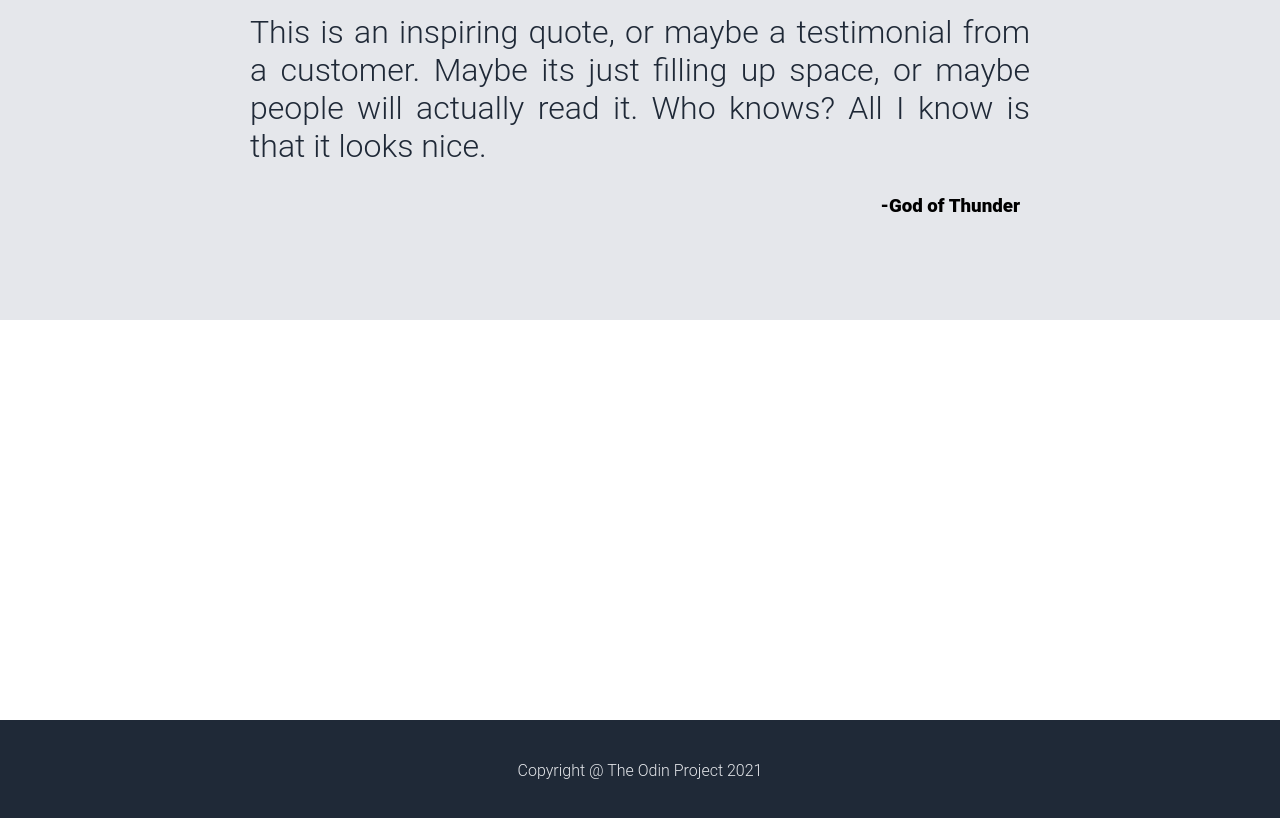
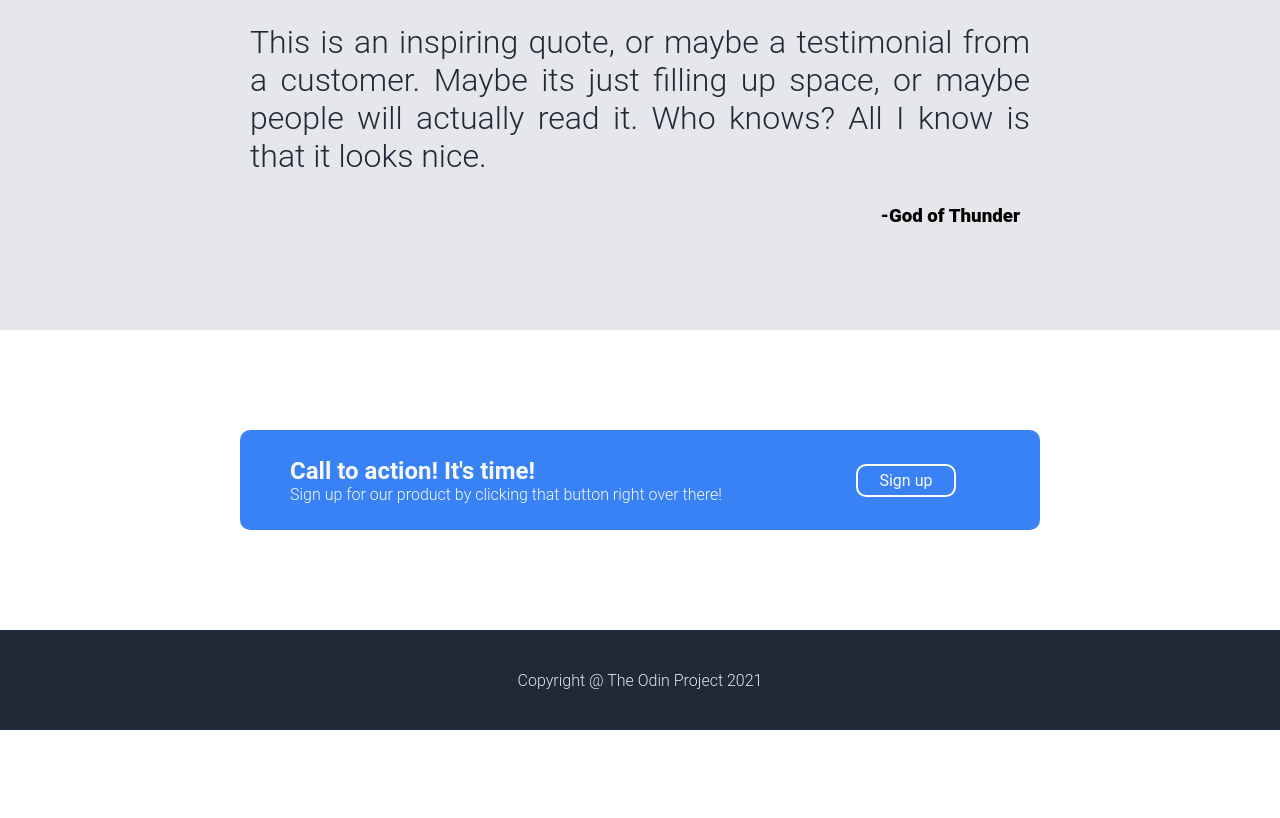
Before and after one commit to Nikiel54/odin-practice-website, a plain HTML site: page index.html in a window 1280 px wide. Shown: the part 1138-1956 px from the top of the page. After the commit the page ends 1868 px from the top, so only its background shows below. Drawn offline with Linux system fonts and the light colour scheme.

Commit message:
Finished homepage

```diff
--- a/index.html
+++ b/index.html
@@ -57,7 +57,18 @@
         <h3>-God of Thunder</h3>
     </div>
     <div class="homepg-contact-us">
-
+        <div class="contact-banner">
+            <div class="contact-info">
+                <h2>Call to action! It's time!</h2>
+                <p>Sign up for our product by clicking that button
+                    right over there!</p>
+            </div>
+            <div class="sign-up">
+                <div>
+                    Sign up
+                </div>
+            </div>
+        </div>
     </div>
     <div class="homepg-footer">
         <h4>Copyright @ The Odin Project 2021</h4>
--- a/styles.css
+++ b/styles.css
@@ -94,7 +94,8 @@ body {
     size: 36px;
     color: #1f2937;
     font-weight: 900;
-    margin: 0px;
+    margin: 10px;
+    padding: 0px;
 }
 
 .midpg-img-cont {
@@ -115,7 +116,7 @@ body {
     flex: 1 1 auto;
     width: 250px;
     border-radius: 10px;
-    border: 3px solid #3882F6
+    border: 3px solid #3882F6;
 }
 
 .illustrations p {
@@ -155,8 +156,65 @@ body {
 
 .homepg-contact-us {
     width: auto;
-    height: 400px;
+    height: 300px;
+    display: flex;
+    justify-content: center;
+    align-items: center;
 }
+
+.contact-banner {
+    width: 800px;
+    height: 100px;
+    flex: 0 0 auto;
+    display: flex;
+    border-radius: 10px;
+    background-color: #3882F6;
+}
+
+.contact-info {
+    flex: 0 0 auto;
+    display: flex;
+    flex-direction: column;
+    justify-content: center;
+    padding: 50px;
+}
+
+.contact-info h2 {
+    color: #F9FAF8;
+    flex: 0 0 auto;
+    margin: 0px;
+    padding: 0px;
+}
+
+.contact-info p {
+    color: #F9FAF8;
+    flex: 0 0 auto;
+    margin: 0px;
+    padding: 0px;
+    font-weight: 300;
+}
+
+.sign-up {
+    flex: auto;
+    display: flex;
+    justify-content: center;
+    align-items: center;
+}
+
+.sign-up div {
+    color: #F9FAF8;
+    text-align: center;
+    flex: 0 0 auto;
+    border: 2px solid white;
+    border-radius: 10px;
+    padding: 5px;
+    width: 100px;
+}
+
+
+
+
+
 
 .homepg-footer {
     width: auto;
```
